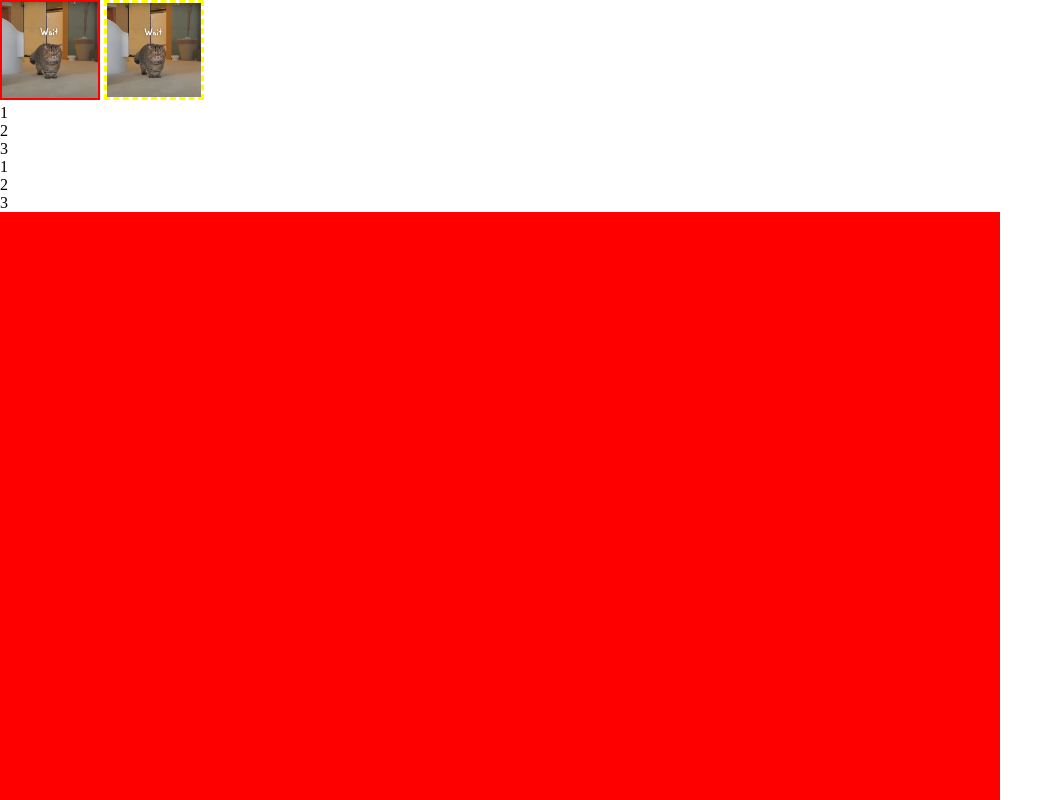
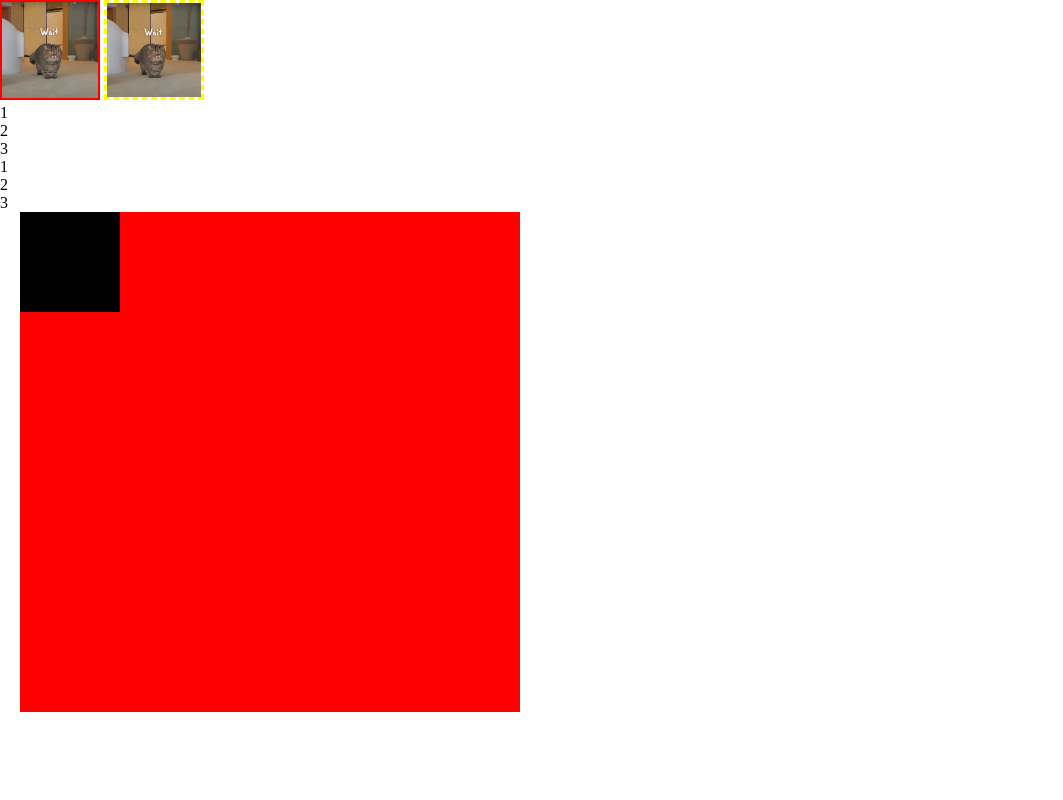
Before and after one commit to mipoof/mipoof.github.io2022, a plain HTML site: page index.html in a window 1280 px wide. Shown: the top 800 px of the page, without its empty margins (0-1063 px from the left). Drawn offline with Linux system fonts and the light colour scheme.

Commit message:
f12+style

```diff
--- a/mipoof.css
+++ b/mipoof.css
@@ -19,7 +19,14 @@ img {
 }
 
 .relative {
+    margin-left: 20px;
     background: red;
-    height: 1000px;
-    width: 1000px;
+    height: 500px;
+    width: 500px;
 }
+
+.absolute {
+    background: black;
+    height: 100px;
+    width: 100px;
+}
```
